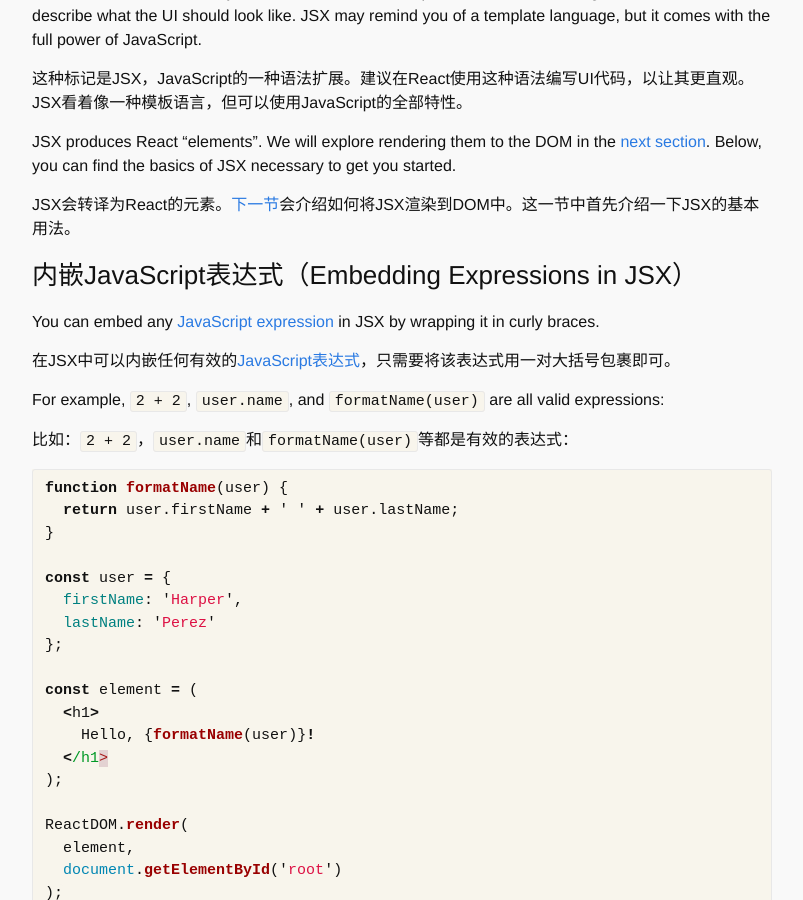
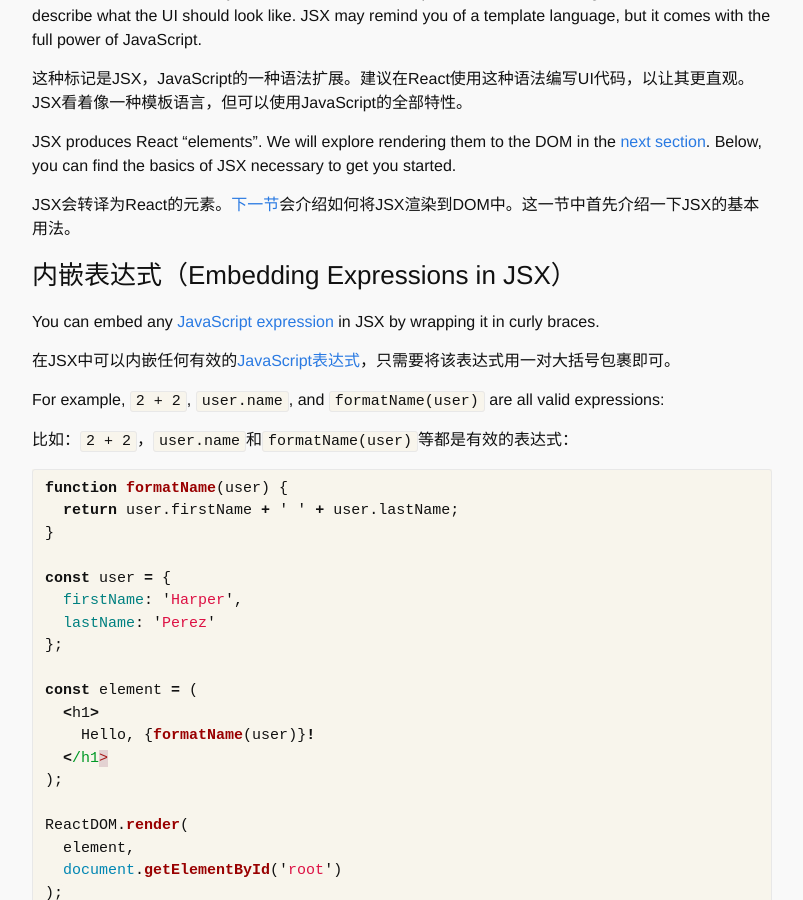
Before and after one commit to testudy/testudy.github.io, a Jekyll site: the page built from tech/_posts/2016-12-14-react-3-introducing-jsx.md, in a window 1280 px wide and 900 px high, scrolled down 471 px. Shown: the whole window, without its empty margins (238-1041 px from the left). Built offline with Jekyll 4.4.1, drawn with Linux system fonts in a browser that asks for light colours; comment, search, counter and statistics services are not loaded.

Commit message:
修改翻译让其更简短

```diff
--- a/tech/_posts/2016-12-14-react-3-introducing-jsx.md
+++ b/tech/_posts/2016-12-14-react-3-introducing-jsx.md
@@ -26,7 +26,7 @@ JSX produces React "elements". We will explore rendering them to the DOM in the
 
 JSX会转译为React的元素。[下一节](./react-4-rendering-elements.html)会介绍如何将JSX渲染到DOM中。这一节中首先介绍一下JSX的基本用法。
 
-### 内嵌JavaScript表达式（Embedding Expressions in JSX）
+### 内嵌表达式（Embedding Expressions in JSX）
 
 You can embed any [JavaScript expression](https://developer.mozilla.org/en-US/docs/Web/JavaScript/Guide/Expressions_and_Operators#Expressions) in JSX by wrapping it in curly braces.
 
```
